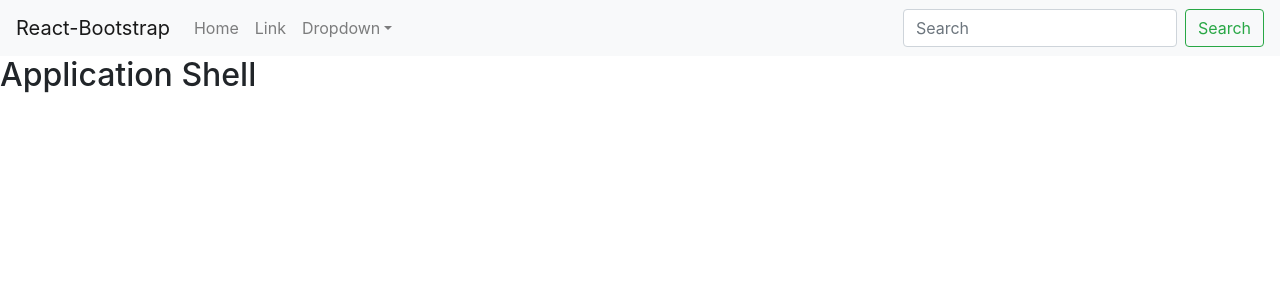
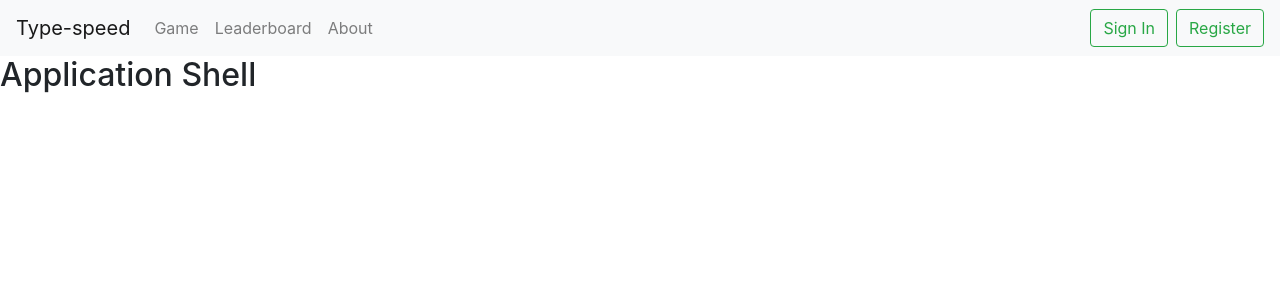
Before and after one commit to iJustErikk/type-speed, a React app: page / in a window 1280 px wide. Shown: the top 300 px of the page. Built offline with nearby package versions, Linux system fonts and the light colour scheme.

Commit message:
Finished nav content.

```diff
--- a/src/js/components/Navigation.jsx
+++ b/src/js/components/Navigation.jsx
@@ -1,28 +1,22 @@
 import React from 'react';
 import {
-  Navbar, Nav, NavDropdown, Form, Button, FormControl,
+  Navbar, Nav, Form, Button,
 } from 'react-bootstrap';
 
 function Navigation() {
   return (
-    <Navbar bg="light" expand="lg">
-      <Navbar.Brand href="#home">React-Bootstrap</Navbar.Brand>
+    <Navbar bg="light" expand="sm">
+      <Navbar.Brand>Type-speed</Navbar.Brand>
       <Navbar.Toggle aria-controls="basic-navbar-nav" />
       <Navbar.Collapse id="basic-navbar-nav">
         <Nav className="mr-auto">
-          <Nav.Link href="#home">Home</Nav.Link>
-          <Nav.Link href="#link">Link</Nav.Link>
-          <NavDropdown title="Dropdown" id="basic-nav-dropdown">
-            <NavDropdown.Item href="#action/3.1">Action</NavDropdown.Item>
-            <NavDropdown.Item href="#action/3.2">Another action</NavDropdown.Item>
-            <NavDropdown.Item href="#action/3.3">Something</NavDropdown.Item>
-            <NavDropdown.Divider />
-            <NavDropdown.Item href="#action/3.4">Separated link</NavDropdown.Item>
-          </NavDropdown>
+          <Nav.Link>Game</Nav.Link>
+          <Nav.Link>Leaderboard</Nav.Link>
+          <Nav.Link>About</Nav.Link>
         </Nav>
         <Form inline>
-          <FormControl type="text" placeholder="Search" className="mr-sm-2" />
-          <Button variant="outline-success">Search</Button>
+          <Button variant="outline-success" className="mr-2">Sign In</Button>
+          <Button variant="outline-success">Register</Button>
         </Form>
       </Navbar.Collapse>
     </Navbar>
```
